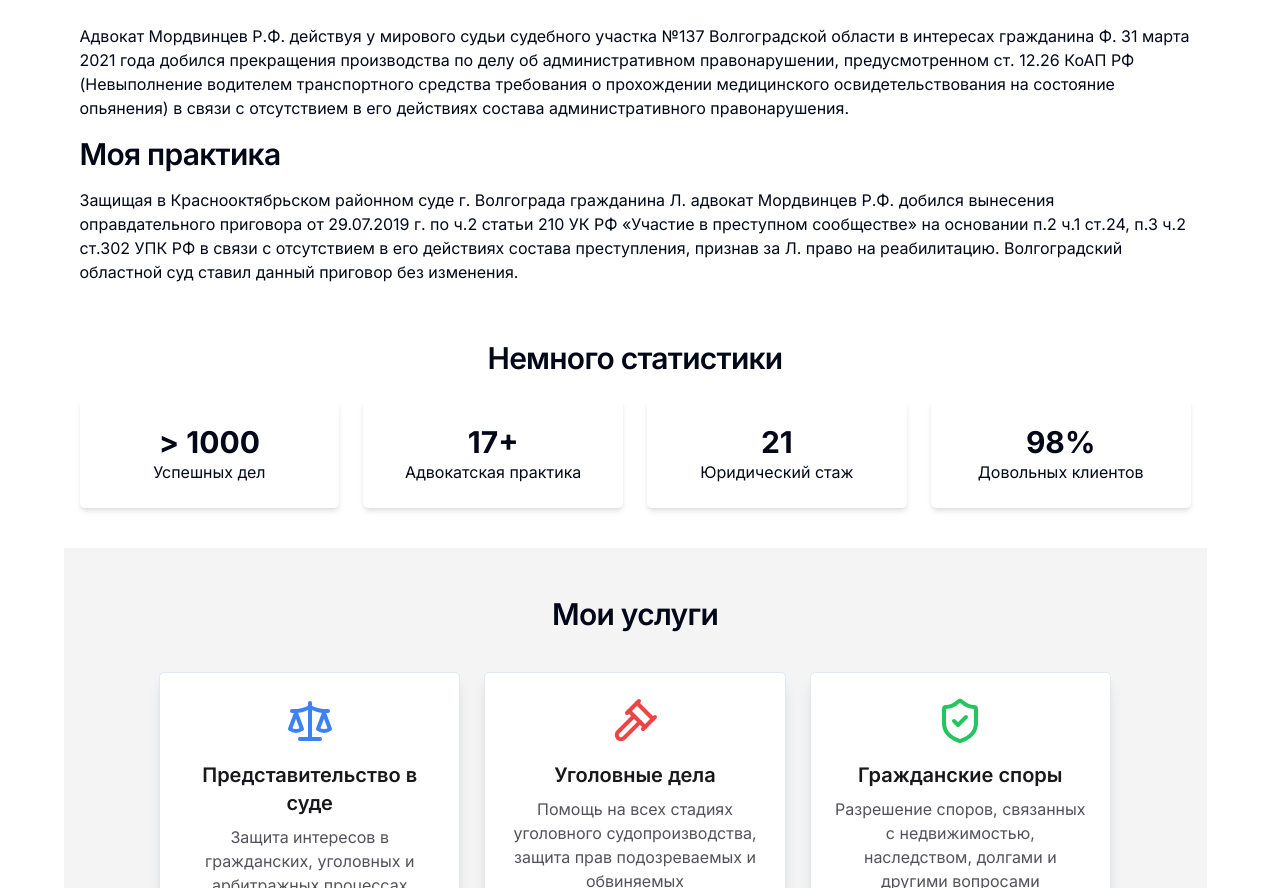
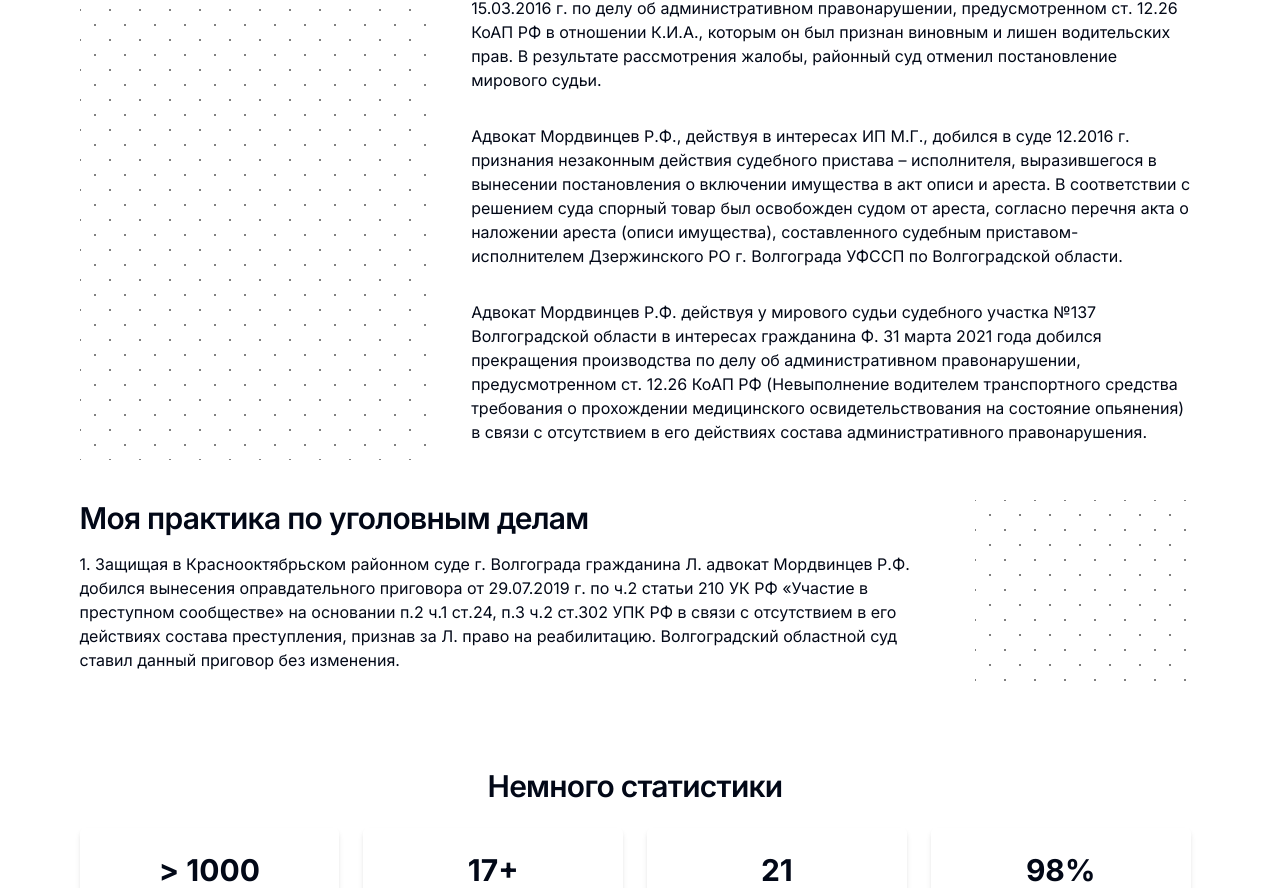
Before and after one commit to toriomara/mordvintsef, a Next.js app: page / in a window 1280 px wide. Shown: the part 2570-3458 px from the top of the page. Built offline with nearby package versions, Linux system fonts and the light colour scheme; no server answers.

Commit message:
fix: css correct

```diff
--- a/src/components/PracticeSectionAdministrative.jsx
+++ b/src/components/PracticeSectionAdministrative.jsx
@@ -1,20 +1,26 @@
 import React from "react";
 import { TypographyH2 } from "./ui/TypographyH2";
+import { Sidebar } from "./Sidebar";
 
 export const PracticeSectionAdministrative = () => {
   return (
-    <div className="container-content">
-      <TypographyH2>Моя практика</TypographyH2>
+    <div className="container-content grid lg:grid-cols-[2fr,4fr] gap-8">
+      <div className="hidden lg:flex">
+        <Sidebar />
+      </div>
+      <div>
+        <TypographyH2>Моя практика по делам об административных правонарушениях</TypographyH2>
         <p className="py-4">
           Адвокат Мордвинцев Р.Ф. добился в суде освобождения Б.В.К. от
           административной ответственности за отсутствием состава
-        административного правонарушения и отмены Постановления территориальной
-        административной комиссии Дзержинского района г. Волгограда об
-        административном правонарушении, которым Б.В.К., признан виновным в
-        совершении административного правонарушения, предусмотренного ст.8.3
-        Кодекса Волгоградской области об административной ответственности —
-        осуществление торговли, организация общественного питания,
-        предоставление бытовых услуг вне специально отведенных для этого мест.
+          административного правонарушения и отмены Постановления
+          территориальной административной комиссии Дзержинского района г.
+          Волгограда об административном правонарушении, которым Б.В.К., признан
+          виновным в совершении административного правонарушения,
+          предусмотренного ст.8.3 Кодекса Волгоградской области об
+          административной ответственности — осуществление торговли, организация
+          общественного питания, предоставление бытовых услуг вне специально
+          отведенных для этого мест.
         </p>
         <p className="py-4">
           Адвокат Мордвинцев Р.Ф. добился в суде 25.07.2012 г. признания
@@ -35,28 +41,31 @@ export const PracticeSectionAdministrative = () => {
           Волгограда постановление мирового судьи судебного участка №112
           Волгоградской области от 15.03.2016 г. по делу об административном
           правонарушении, предусмотренном ст. 12.26 КоАП РФ в отношении К.И.А.,
-        которым он был признан виновным и лишен водительских прав. В результате
-        рассмотрения жалобы, районный суд отменил постановление мирового судьи.{" "}
+          которым он был признан виновным и лишен водительских прав. В
+          результате рассмотрения жалобы, районный суд отменил постановление
+          мирового судьи.{" "}
         </p>
         <p className="py-4">
           Адвокат Мордвинцев Р.Ф., действуя в интересах ИП М.Г., добился в суде
           12.2016 г. признания незаконным действия судебного пристава –
           исполнителя, выразившегося в вынесении постановления о включении
           имущества в акт описи и ареста. В соответствии с решением суда спорный
-        товар был освобожден судом от ареста, согласно перечня акта о наложении
-        ареста (описи имущества), составленного судебным приставом-исполнителем
-        Дзержинского РО г. Волгограда УФССП по Волгоградской области.
+          товар был освобожден судом от ареста, согласно перечня акта о
+          наложении ареста (описи имущества), составленного судебным
+          приставом-исполнителем Дзержинского РО г. Волгограда УФССП по
+          Волгоградской области.
         </p>
 
         <p className="py-4">
-        Адвокат Мордвинцев Р.Ф. действуя у мирового судьи судебного участка №137
-        Волгоградской области в интересах гражданина Ф. 31 марта 2021 года
-        добился прекращения производства по делу об административном
+          Адвокат Мордвинцев Р.Ф. действуя у мирового судьи судебного участка
+          №137 Волгоградской области в интересах гражданина Ф. 31 марта 2021
+          года добился прекращения производства по делу об административном
           правонарушении, предусмотренном ст. 12.26 КоАП РФ (Невыполнение
           водителем транспортного средства требования о прохождении медицинского
-        освидетельствования на состояние опьянения) в связи с отсутствием в его
-        действиях состава административного правонарушения.
+          освидетельствования на состояние опьянения) в связи с отсутствием в
+          его действиях состава административного правонарушения.
         </p>
+      </div>
     </div>
   );
 };
--- a/src/components/PracticeSectionCriminal.jsx
+++ b/src/components/PracticeSectionCriminal.jsx
@@ -1,19 +1,25 @@
 import React from "react";
 import { TypographyH2 } from "./ui/TypographyH2";
+import { Sidebar } from "./Sidebar";
 
 export const PracticeSectionCriminal = () => {
   return (
-    <div className="container-content">
-      <TypographyH2>Моя практика</TypographyH2>
-      <p className="py-4">
-        Защищая в Краснооктябрьском районном суде г. Волгограда гражданина Л.
-        адвокат Мордвинцев Р.Ф. добился вынесения оправдательного приговора от
-        29.07.2019 г. по ч.2 статьи 210 УК РФ «Участие в преступном сообществе»
-        на основании п.2 ч.1 ст.24, п.3 ч.2 ст.302 УПК РФ в связи с отсутствием
-        в его действиях состава преступления, признав за Л. право на
-        реабилитацию. Волгоградский областной суд ставил данный приговор без
-        изменения.
-      </p>
+    <div className="container-content grid lg:grid-cols-[4fr,1fr] gap-8 my-10">
+      <div>
+        <TypographyH2>Моя практика по уголовным делам</TypographyH2>
+        <p className="py-4">
+          1. Защищая в Краснооктябрьском районном суде г. Волгограда гражданина Л.
+          адвокат Мордвинцев Р.Ф. добился вынесения оправдательного приговора от
+          29.07.2019 г. по ч.2 статьи 210 УК РФ «Участие в преступном
+          сообществе» на основании п.2 ч.1 ст.24, п.3 ч.2 ст.302 УПК РФ в связи
+          с отсутствием в его действиях состава преступления, признав за Л.
+          право на реабилитацию. Волгоградский областной суд ставил данный
+          приговор без изменения.
+        </p>
+      </div>
+      <div className="hidden lg:flex">
+        <Sidebar />
+      </div>
     </div>
   );
 };
```
Lines whose indentation alone changed are shown as unchanged.
